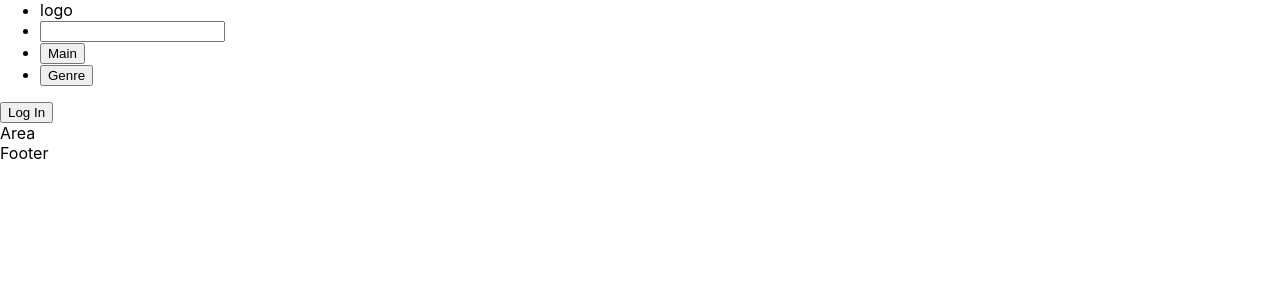
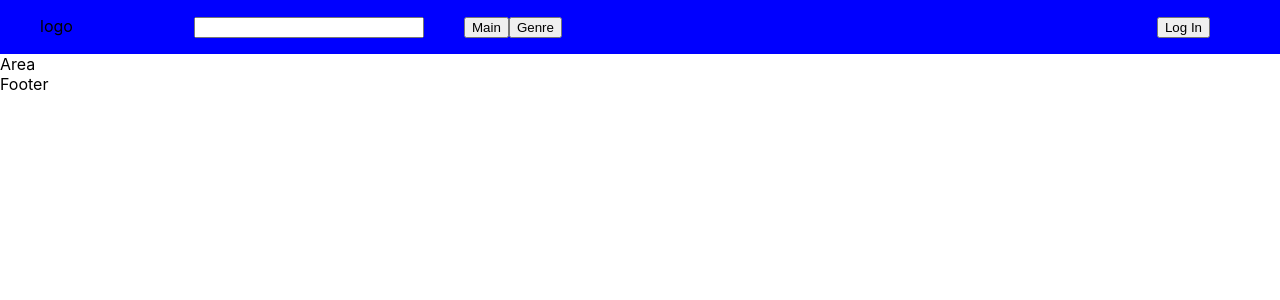
Before and after one commit to KarpovPavel15/example-git-flow, a React (Create React App) app: page / in a window 1280 px wide. Shown: the top 300 px of the page. Built offline with nearby package versions, Linux system fonts and the light colour scheme.

Commit message:
edit Header structure

```diff
--- a/src/components/header.jsx
+++ b/src/components/header.jsx
@@ -1,19 +1,20 @@
 import React, {Component} from "react";
+import "./header.scss"
 export default class Header extends Component {
     render() {
         return (
             <header className="app-header">
                 <ul className="header-menu">
-                    <li>
+                    <li className="menu-logo">
                         logo
                     </li>
-                    <li>
-                        <input/>
+                    <li className="menu-search-area">
+                        <input className="search-area-input"/>
                     </li>
-                    <li>
+                    <li className="menu-main">
                         <button>Main</button>
                     </li>
-                    <li>
+                    <li className="menu-genre">
                         <button>Genre</button>
                     </li>
                 </ul>
--- /dev/null
+++ b/src/components/header.scss
@@ -0,0 +1,31 @@
+.app-header {
+  background-color: blue;
+  display: flex;
+  width: 100%;
+  justify-content: space-between;
+  align-items: center;
+
+  .header-menu {
+    width: 60%;
+    list-style-type: none;
+    display: flex;
+    flex-direction: row;
+
+    .menu-logo {
+      width: 20%
+    }
+
+    .menu-search-area {
+      width: 30%;
+      margin-right: 40px;
+      .search-area-input{
+        width: 100%;
+      }
+    }
+  }
+
+  .header-auth {
+    margin-right: 70px
+  }
+
+}
```
Also changed, not shown: 2 other files (tests, documents, lock files or other folders).
